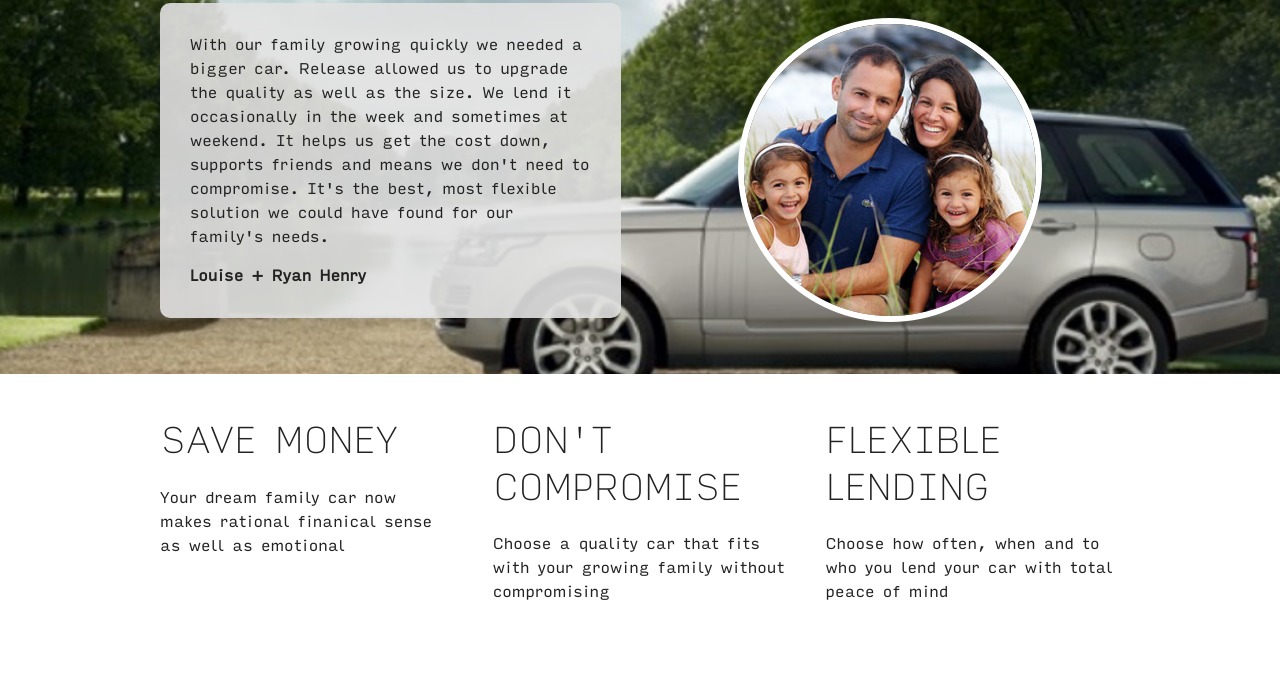
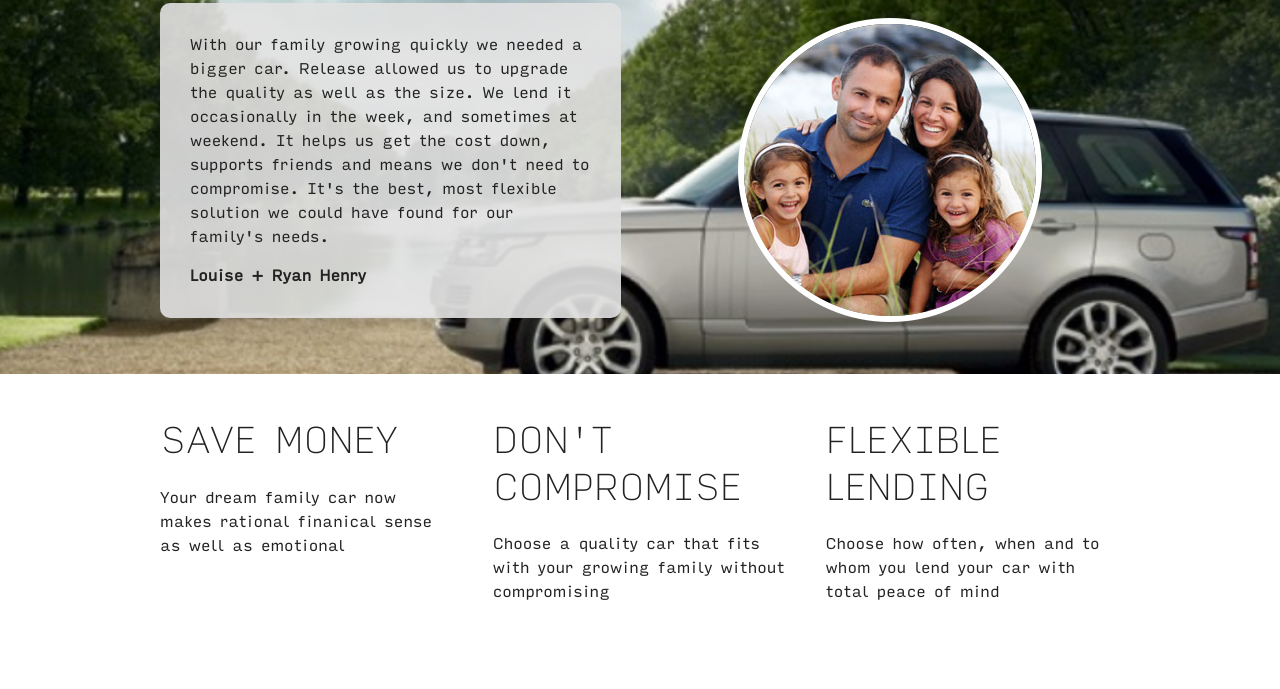
Before and after one commit to releasefinance/releasefinance.github.io, a Jekyll site: the page built from family-1.html, in a window 1280 px wide and 1400 px high, scrolled down 1033 px. Shown: the part 224-913 px from the top of the window. Built offline with Jekyll 4.4.1, drawn with Linux system fonts in a browser that asks for light colours.

Commit message:
Update family-1.html

```diff
--- a/family-1.html
+++ b/family-1.html
@@ -22,7 +22,7 @@ howitworks:
   image  : howitworks_ui_1.png
 
 testimonial:
-  quote : With our family growing quickly we needed a bigger car. Release allowed us to upgrade the quality as well as the size. We lend it occasionally in the week and sometimes at weekend. It helps us get the cost down, supports friends and means we don't need to compromise. It's the best, most flexible solution we could have found for our family's needs.
+  quote : With our family growing quickly we needed a bigger car. Release allowed us to upgrade the quality as well as the size. We lend it occasionally in the week, and sometimes at weekend. It helps us get the cost down, supports friends and means we don't need to compromise. It's the best, most flexible solution we could have found for our family's needs.
   name  : Louise + Ryan Henry
   image   : testimonial_people_1.png
   bg    : testimonial_bg_1.png
@@ -34,7 +34,7 @@ feature_list :
   - text : Choose a quality car that fits with your growing family without compromising
     header : Don't compromise
     img : img_2.png
-  - text : Choose how often, when and to who you lend your car with total peace of mind
+  - text : Choose how often, when and to whom you lend your car with total peace of mind
     header : Flexible Lending
     img : img_3.png
 cars:
```
